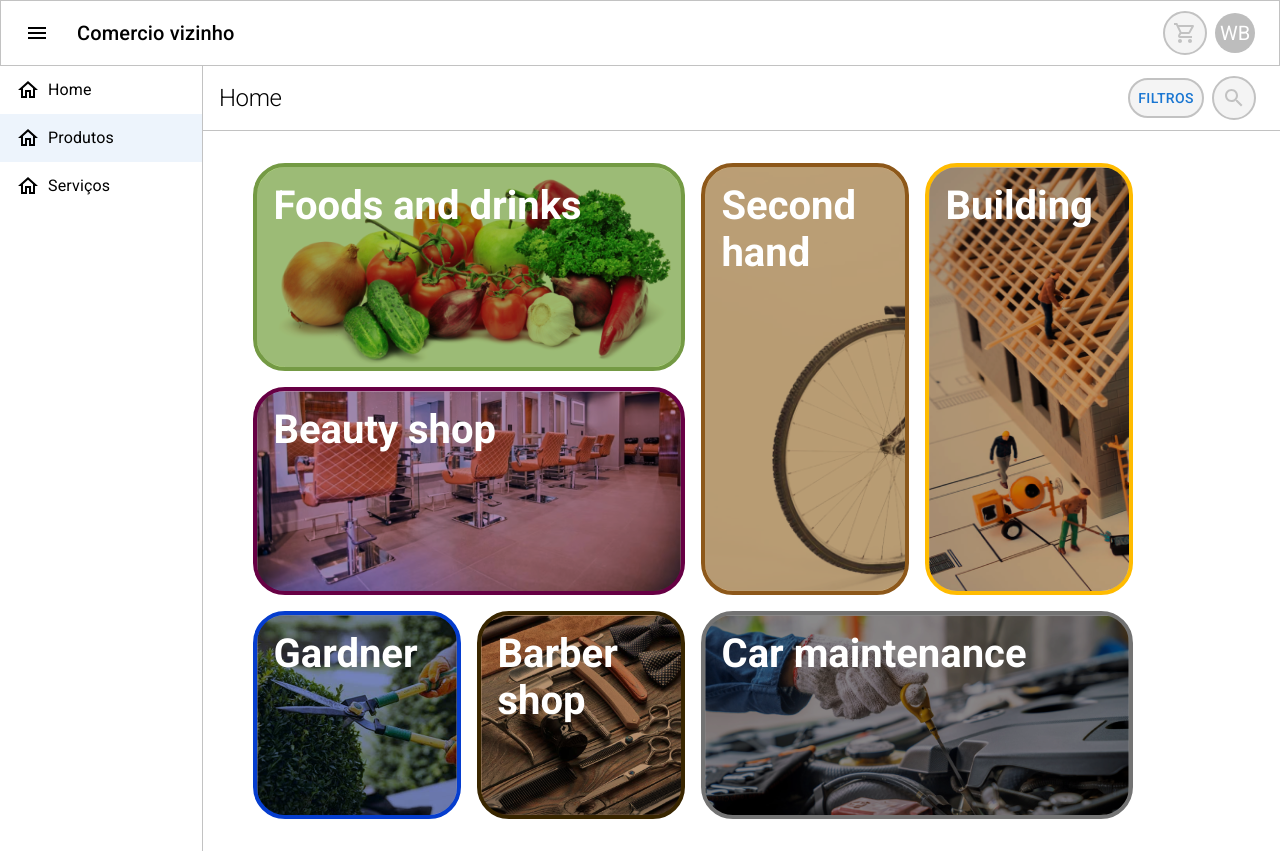
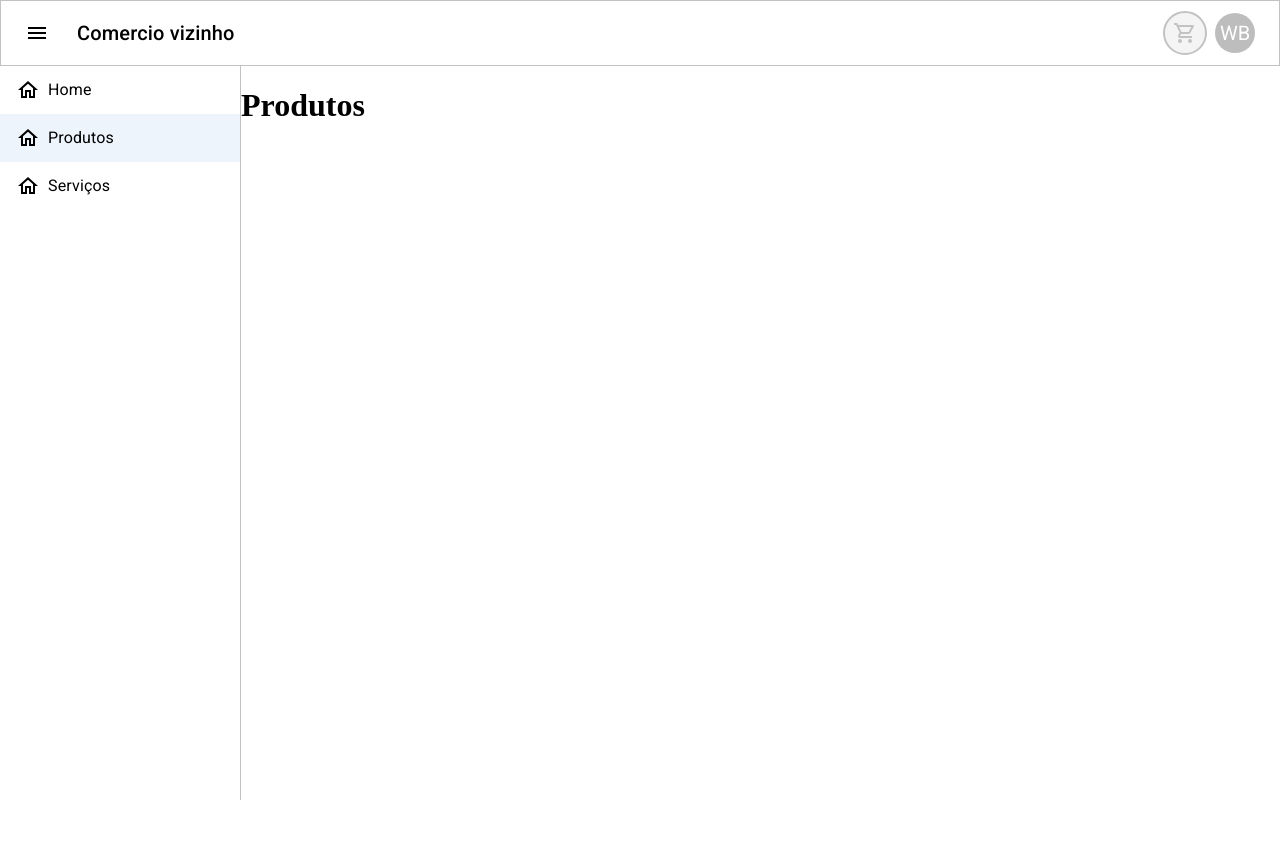
Before and after one commit to wesAlves/comercio_vizinho_react_try_02, a React (Vite) app: page /products in a window 1280 px wide. After the commit the page ends 800 px from the top, so only its background shows below. Built offline with nearby package versions, Linux system fonts and the light colour scheme.

Commit message:
starting with route

```diff
--- a/package.json
+++ b/package.json
@@ -16,7 +16,8 @@
     "@mui/icons-material": "^6.1.0",
     "@mui/material": "^6.1.0",
     "react": "^18.3.1",
-    "react-dom": "^18.3.1"
+    "react-dom": "^18.3.1",
+    "react-router-dom": "^6.26.2"
   },
   "devDependencies": {
     "@eslint/js": "^9.9.0",
--- a/src/App.tsx
+++ b/src/App.tsx
@@ -4,6 +4,7 @@ import {Box,} from "@mui/material";
 import {CustomAppBar} from "./components/CustomAppBar.tsx";
 import {MainMenu} from "./components/MainMenu.tsx";
 import {MainContent} from "./components/MainContent.tsx";
+import {Outlet} from "react-router-dom";
 
 
 function App() {
@@ -21,7 +22,8 @@ function App() {
 
             <Box style={{position: "relative"}} sx={{display: "flex", height: "100%"}}>
                 <MainMenu open={open}/>
-                <MainContent/>
+                {/*<MainContent/>*/}
+                <Outlet />
             </Box>
 
         </Box>
--- a/src/main.tsx
+++ b/src/main.tsx
@@ -1,15 +1,36 @@
-import { StrictMode } from 'react'
-import { createRoot } from 'react-dom/client'
+import React, {StrictMode} from 'react'
+import {createRoot} from 'react-dom/client'
 import App from './App.tsx'
+
+import {
+    createBrowserRouter, RouterProvider
+} from "react-router-dom";
+
 
 import '@fontsource/roboto/300.css';
 import '@fontsource/roboto/400.css';
 import '@fontsource/roboto/500.css';
 import '@fontsource/roboto/700.css';
 import "./index.css"
+import ErrorPage404 from "./page/errorPages/404.tsx";
+import ProductsPage from "./page/products";
+import {MainContent} from "./components/MainContent.tsx";
+
+const router = createBrowserRouter([
+    {
+        path: "/",
+        element: <App/>,
+        errorElement: <ErrorPage404/>,
+        children: [
+            {path: "/", element: <MainContent/>},
+            {
+                path: "/products", element: <ProductsPage/>
+            }]
+    },
+]);
 
 createRoot(document.getElementById('root')!).render(
-  <StrictMode>
-    <App />
-  </StrictMode>,
+    <StrictMode>
+        <RouterProvider router={router}/>
+    </StrictMode>,
 )
--- /dev/null
+++ b/src/page/errorPages/404.tsx
@@ -0,0 +1,16 @@
+import {useRouteError} from "react-router-dom";
+
+export default function ErrorPage404() {
+    const error = useRouteError();
+    console.error(error);
+
+    return (
+        <div id="error-page">
+            <h1>Oops!</h1>
+            <p>Sorry, an unexpected error has occurred.</p>
+            <p>
+                <i>{error.statusText || error.message}</i>
+            </p>
+        </div>
+    )
+}
--- /dev/null
+++ b/src/page/products/index.tsx
@@ -0,0 +1,6 @@
+export default function ProductsPage() {
+    return (
+        <>
+        <h1>Produtos</h1></>
+    )
+}
```
Also changed, not shown: src/routes/root.tsx (added), 1 other file (tests, documents, lock files or other folders).
